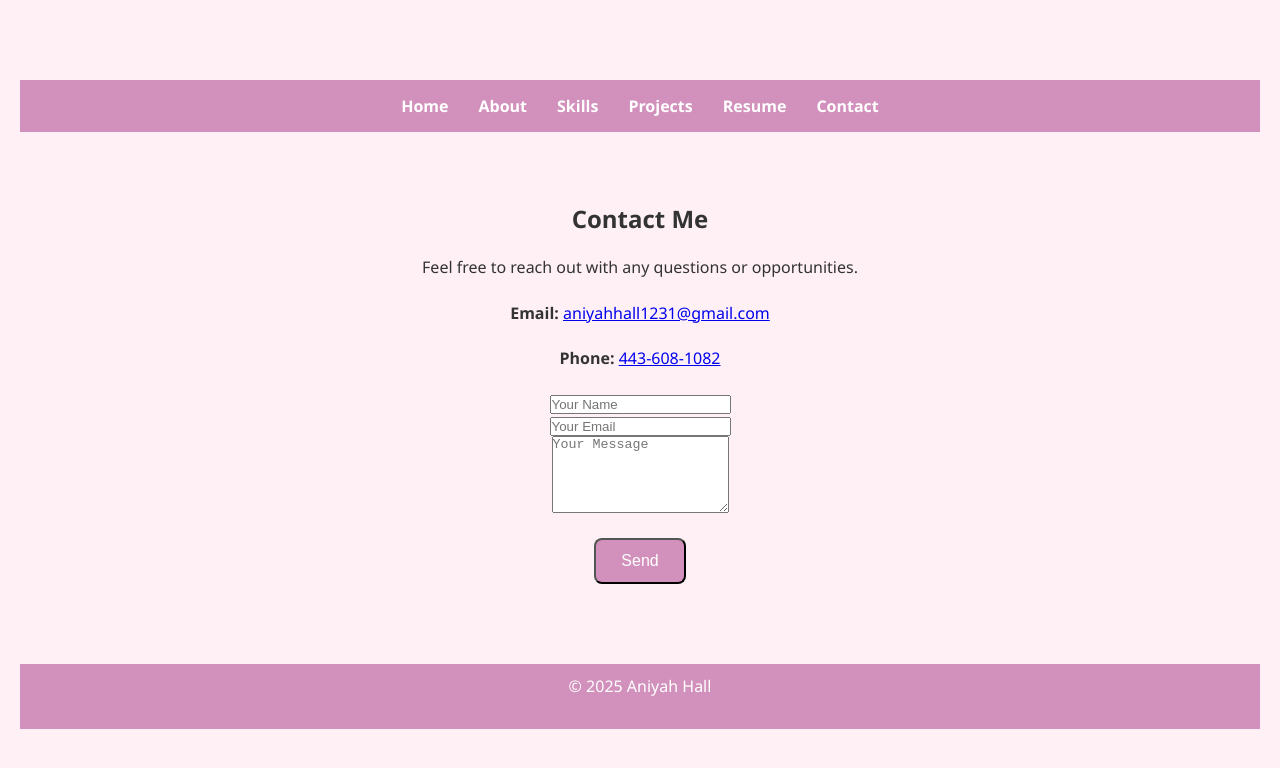
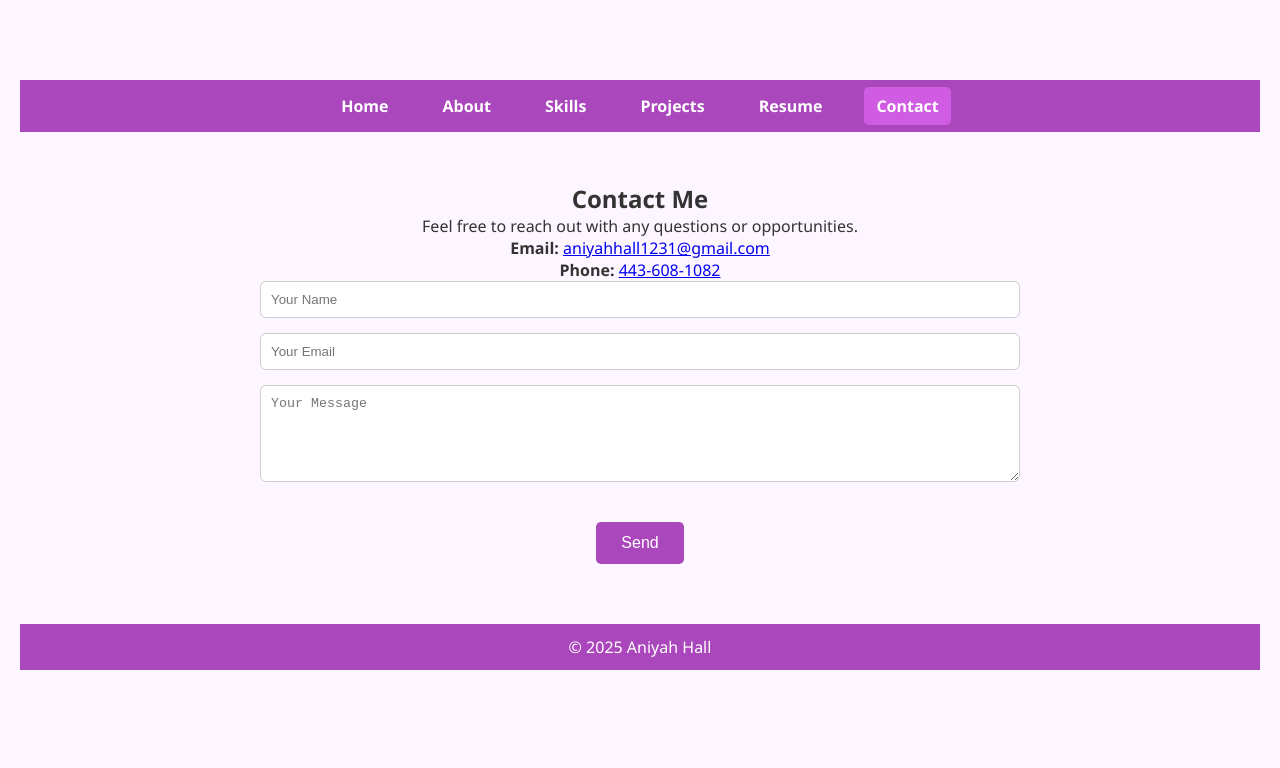
Before and after one commit to Aniyah123101/Aniyah123101, a plain HTML site: page contact.html in a window 1280 px wide. Drawn offline with Linux system fonts and the light colour scheme.

Commit message:
Updated styling with centered layout, hover effects, and feminine theme

```diff
--- a/style.css
+++ b/style.css
@@ -1,14 +1,14 @@
-/* Reset */
+/* Reset some default styles */
 * {
   margin: 0;
   padding: 0;
   box-sizing: border-box;
 }
 
-/* Body */
+/* Body style */
 body {
   font-family: 'Segoe UI', Tahoma, Geneva, Verdana, sans-serif;
-  background-color: #fff0f5;
+  background-color: #fdf5ff;
   color: #333;
   text-align: center;
   padding: 20px;
@@ -17,15 +17,15 @@ body {
 
 /* Header */
 header {
-  background-color: #d291bc;
+  background-color: #ab47bc;
   padding: 15px 0;
   text-align: center;
   margin-bottom: 40px;
 }
 
-/* Navbar */
+/* Navigation Bar */
 .navbar {
-  background-color: #d291bc;
+  background-color: #ab47bc;
   padding: 15px 0;
   margin-bottom: 30px;
 }
@@ -34,9 +34,9 @@ header {
   list-style-type: none;
   display: flex;
   justify-content: center;
-  flex-wrap: wrap;
   padding: 0;
   margin: 0;
+  flex-wrap: wrap;
 }
 
 .navbar li {
@@ -47,73 +47,85 @@ header {
   color: white;
   text-decoration: none;
   font-weight: bold;
-  transition: color 0.3s ease;
+  padding: 8px 12px;
+  border-radius: 5px;
+  transition: background-color 0.3s ease;
 }
 
-.navbar a:hover {
-  color: #ffe6f0;
-  text-decoration: underline;
+.navbar a:hover,
+.navbar a.active {
+  background-color: #d05ce3;
 }
 
-/* Section Spacing & Centering */
+/* Headshot Image */
+.headshot {
+  width: 200px;
+  height: auto;
+  border-radius: 50%;
+  margin-bottom: 20px;
+  box-shadow: 0 4px 10px rgba(0, 0, 0, 0.2);
+}
+
+/* Home page intro */
+.home-intro h1 {
+  font-size: 2.5rem;
+  margin-bottom: 10px;
+}
+
+.home-intro p {
+  font-size: 1.2rem;
+  margin-bottom: 20px;
+}
+
+/* Button */
+.btn, .button {
+  display: inline-block;
+  padding: 12px 25px;
+  background-color: #ab47bc;
+  color: white;
+  text-decoration: none;
+  border-radius: 5px;
+  margin-top: 20px;
+  font-size: 1rem;
+  transition: background-color 0.3s ease;
+}
+
+.btn:hover, .button:hover {
+  background-color: #d05ce3;
+}
+
+/* Content container */
 .content {
   max-width: 800px;
   margin: 0 auto;
-  padding: 40px 20px;
+  padding: 20px;
   text-align: center;
 }
 
-h1, h2 {
-  margin-bottom: 20px;
-  transition: transform 0.3s ease;
+/* Projects Section */
+.centered {
+  text-align: center;
 }
 
-h1:hover, h2:hover {
-  transform: scale(1.03);
-}
-
-p {
-  margin-bottom: 20px;
-  line-height: 1.6;
-}
-
-/* Buttons */
-.btn, .button {
-  display: inline-block;
-  padding: 12px 25px;
-  background-color: #d291bc;
-  color: white;
-  text-decoration: none;
-  border-radius: 8px;
-  font-size: 1rem;
-  margin-top: 20px;
-  transition: all 0.3s ease;
-}
-
-.btn:hover, .button:hover {
-  background-color: #c27ba0;
-  transform: scale(1.05);
-}
-
-/* Project Section */
 .project {
-  margin: 40px auto;
+  margin: 30px auto;
   width: 80%;
-  max-width: 600px;
+  max-width: 500px;
   text-align: center;
-  animation: fadeIn 1s ease-in;
 }
 
 .project img {
-  width: 100%;
-  height: auto;
+  width: 300px;
+  height: 200px;
+  object-fit: cover;
   border-radius: 10px;
-  box-shadow: 0 0 10px rgba(0,0,0,0.2);
-  transition: transform 0.3s ease;
+  box-shadow: 0 4px 12px rgba(0,0,0,0.15);
+  transition: transform 0.3s ease, box-shadow 0.3s ease;
 }
 
 .project img:hover {
-  transform: scale(1.05);
+  transform: scale(1.03);
+  box-shadow: 0 6px 18px rgba(171, 71, 188, 0.5);
 }
 
 .project h2 {
@@ -121,23 +133,42 @@ p {
   font-size: 1.4rem;
 }
 
-/* Footer */
-footer {
-  background-color: #d291bc;
-  color: white;
+/* Resume Section */
+.resume-preview {
+  margin-top: 20px;
   text-align: center;
-  padding: 10px 0;
-  margin-top: 40px;
 }
 
-/* Resume Preview */
 .resume-preview iframe {
   width: 100%;
   max-width: 800px;
   height: 600px;
   border: none;
+  box-shadow: 0 0 12px rgba(0, 0, 0, 0.1);
   border-radius: 10px;
-  box-shadow: 0 0 12px rgba(0, 0, 0, 0.1);
+}
+
+/* Contact form */
+form input,
+form textarea {
+  width: 100%;
+  padding: 10px;
+  margin-bottom: 15px;
+  border: 1px solid #ccc;
+  border-radius: 6px;
+}
+
+form button {
+  background-color: #ab47bc;
+  color: white;
+  padding: 12px 20px;
+  border: none;
+  cursor: pointer;
+  border-radius: 6px;
+}
+
+form button:hover {
+  background-color: #d05ce3;
 }
 
 /* QR Code */
@@ -154,8 +185,14 @@ footer {
   box-shadow: 0 4px 10px rgba(0, 0, 0, 0.1);
 }
 
-/* Animations */
-@keyframes fadeIn {
-  from { opacity: 0; transform: translateY(20px); }
-  to { opacity: 1; transform: translateY(0); }
+/* Footer */
+footer {
+  background-color: #ab47bc;
+  color: white;
+  text-align: center;
+  padding: 12px 0;
+  position: relative;
+  bottom: 0;
+  width: 100%;
+  margin-top: 40px;
 }
```
